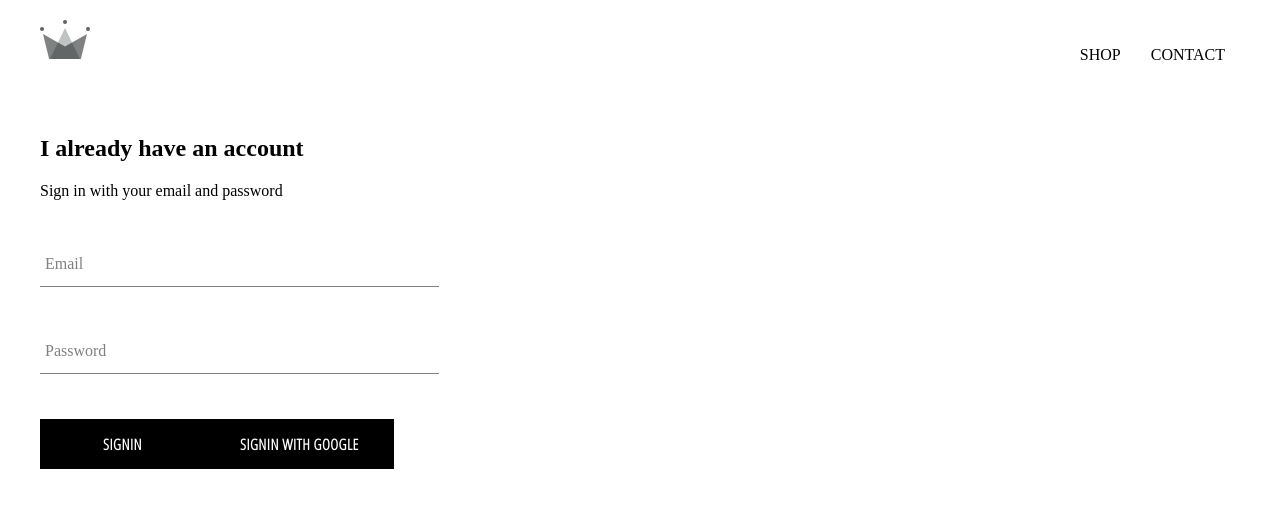
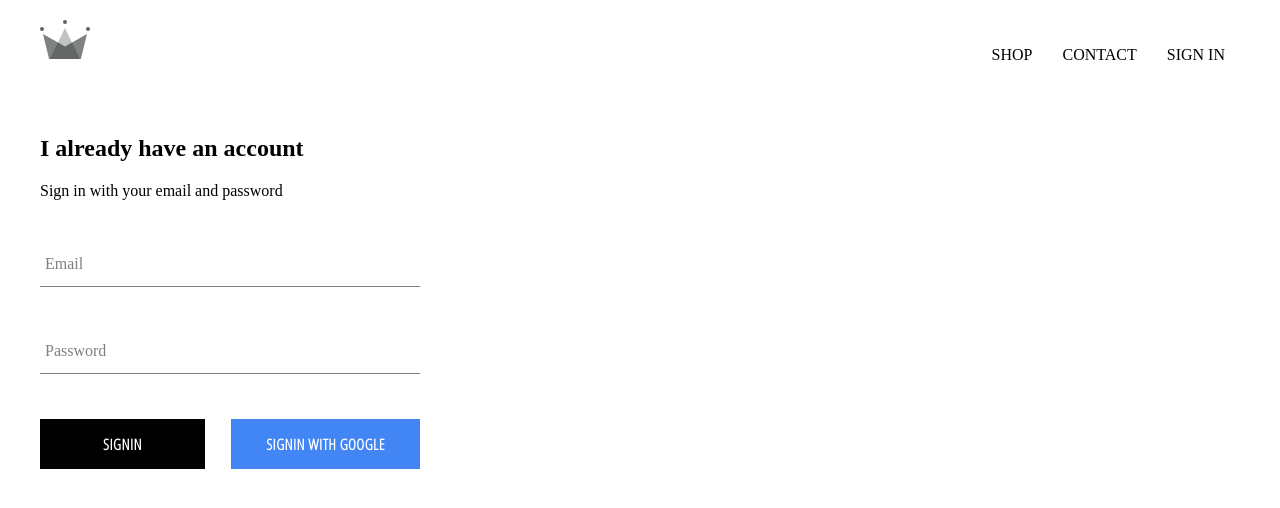
Before and after one commit to rohanmittal1366/Ecommerce-Site-React, a React (Create React App) app: page /signin in a window 1280 px wide. Shown: the top 508 px of the page. Built offline with nearby package versions, Linux system fonts and the light colour scheme; no server answers.

Commit message:
add signin with firebase and redux using userSlice

```diff
--- a/package.json
+++ b/package.json
@@ -3,6 +3,7 @@
   "version": "0.1.0",
   "private": true,
   "dependencies": {
+    "@reduxjs/toolkit": "^1.5.1",
     "@testing-library/jest-dom": "^5.11.10",
     "@testing-library/react": "^11.2.6",
     "@testing-library/user-event": "^12.8.3",
@@ -10,6 +11,7 @@
     "node-sass": "^5.0.0",
     "react": "^17.0.2",
     "react-dom": "^17.0.2",
+    "react-redux": "^7.2.3",
     "react-router-dom": "^5.2.0",
     "react-scripts": "4.0.3",
     "web-vitals": "^1.1.1"
--- a/src/App.css
+++ b/src/App.css
@@ -7,3 +7,7 @@ a {
   text-decoration: none;
   color: black;
 }
+
+* {
+  box-sizing: border-box;
+}
--- a/src/App.js
+++ b/src/App.js
@@ -4,11 +4,37 @@ import Header from "./Components/Header/Header";
 import Homepage from "./Components/Homepage/Homepage";
 import ShopPage from "./Components/shoppage/ShopPage";
 import signinsignup from "./Components/SignIn-SignUp/signin-signup";
+import React, { useEffect } from "react";
+import { useSelector, useDispatch } from "react-redux";
+import { auth } from "./Firebase/Firebase";
+import { login, logout, selectUser } from "./features/userSlice";
 
 function App() {
+  const dispatch = useDispatch();
+  const user = useSelector(selectUser);
+
+  useEffect(() => {
+    auth.onAuthStateChanged((authUser) => {
+      console.log("auth user is", authUser);
+      // debugger
+      if (authUser) {
+        dispatch(
+          login({
+            uid: authUser.uid,
+            // photo: authUser.photoURL,
+            // email: authUser.email,
+            // displayName: authUser.displayName,
+          })
+        );
+      } else {
+        dispatch(logout());
+      }
+    });
+  }, [dispatch]);
+
   return (
     <div>
-      <Header />
+      <Header currentUser={user} />
       <Switch>
         <Route exact path="/" component={Homepage} />
         <Route path="/shop" component={ShopPage} />
--- a/src/Components/Header/Header.js
+++ b/src/Components/Header/Header.js
@@ -2,8 +2,9 @@ import React from "react";
 import "./header.scss";
 import { Link } from "react-router-dom";
 import { ReactComponent as Logo } from "../../assets/crown.svg";
+import { auth } from "../../Firebase/Firebase";
 
-const Header = () => {
+const Header = ({ currentUser }) => {
   return (
     <div className="header">
       <Link className="logo-conatainer" to="/">
@@ -16,6 +17,15 @@ const Header = () => {
         <Link className="option" to="/shop">
           CONTACT
         </Link>
+        {currentUser ? (
+          <div className="option" onClick={() => auth.signOut()}>
+            SIGN OUT
+          </div>
+        ) : (
+          <Link className="option" to="/signin">
+            SIGN IN
+          </Link>
+        )}
       </div>
     </div>
   );
--- a/src/Components/Header/header.scss
+++ b/src/Components/Header/header.scss
@@ -20,6 +20,7 @@
 
     .option {
       padding: 10px 15px;
+      cursor: pointer;
     }
   }
 }
--- a/src/Components/SignIn-SignUp/signIn/SignIn.js
+++ b/src/Components/SignIn-SignUp/signIn/SignIn.js
@@ -38,11 +38,13 @@ const SignIn = () => {
           required
           onChange={(event) => setPass(event.target.value)}
         />
-        <CustomButton type="submit">SignIn</CustomButton>
-        <CustomButton onClick={signInWithGoogle}>
-          {" "}
-          SignIn with Google{" "}
-        </CustomButton>
+        <div className="buttons">
+          <CustomButton type="submit">SignIn</CustomButton>
+          <CustomButton onClick={signInWithGoogle} isGoogleSignIn>
+            {" "}
+            SignIn with Google{" "}
+          </CustomButton>
+        </div>
       </form>
     </div>
   );
--- a/src/Components/SignIn-SignUp/signIn/signIn.scss
+++ b/src/Components/SignIn-SignUp/signIn/signIn.scss
@@ -1,9 +1,13 @@
 .signIn {
-  width: 30vw;
+  width: 380px;
   display: flex;
   flex-direction: column;
 
   .title {
     margin: 10px 0;
   }
+  .buttons {
+    display: flex;
+    justify-content: space-between;
+  }
 }
--- a/src/Components/custom-button/CustomButton.js
+++ b/src/Components/custom-button/CustomButton.js
@@ -1,9 +1,12 @@
 import React from "react";
 import "./custombutton.scss";
 
-const CustomButton = ({ children, ...otherProps }) => {
+const CustomButton = ({ children, isGoogleSignIn, ...otherProps }) => {
   return (
-    <button className="custom-button" {...otherProps}>
+    <button
+      className={`${isGoogleSignIn ? "google-sign-in" : ""} custom-button `}
+      {...otherProps}
+    >
       {children}
     </button>
   );
--- a/src/Components/custom-button/custombutton.scss
+++ b/src/Components/custom-button/custombutton.scss
@@ -19,4 +19,13 @@
     color: black;
     border: 1px solid black;
   }
+
+  &.google-sign-in {
+    background-color: #4285f4;
+    color: white;
+  }
+  &:hover {
+    background-color: #357ae8;
+    border: none;
+  }
 }
--- /dev/null
+++ b/src/app/store.js
@@ -0,0 +1,8 @@
+import { configureStore } from "@reduxjs/toolkit";
+import userReducer from "../features/userSlice";
+
+export default configureStore({
+  reducer: {
+    user: userReducer,
+  },
+});
--- /dev/null
+++ b/src/features/userSlice.js
@@ -0,0 +1,22 @@
+import { createSlice } from "@reduxjs/toolkit";
+
+export const userSlice = createSlice({
+  name: "user",
+  initialState: {
+    user: null,
+  },
+  reducers: {
+    login: (state, action) => {
+      state.user = action.payload;
+    },
+    logout: (state) => {
+      state.user = null;
+    },
+  },
+});
+
+export const { login, logout } = userSlice.actions;
+
+export const selectUser = (state) => state.user.user;
+
+export default userSlice.reducer;
--- a/src/index.js
+++ b/src/index.js
@@ -2,12 +2,16 @@ import React from "react";
 import ReactDOM from "react-dom";
 import "./index.css";
 import App from "./App";
+import store from "./app/store";
 import { BrowserRouter } from "react-router-dom";
+import { Provider } from "react-redux";
 
 ReactDOM.render(
   <React.StrictMode>
     <BrowserRouter>
-      <App />
+      <Provider store={store}>
+        <App />
+      </Provider>
     </BrowserRouter>
   </React.StrictMode>,
   document.getElementById("root")
```
Also changed, not shown: 1 other file (tests, documents, lock files or other folders).
